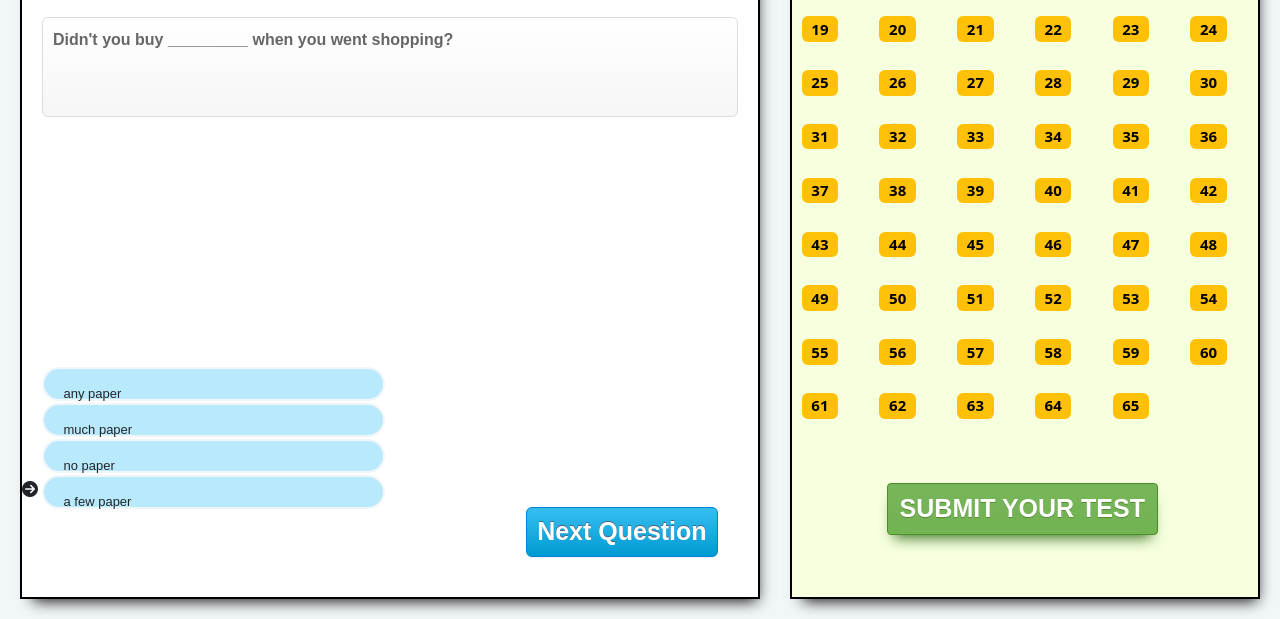
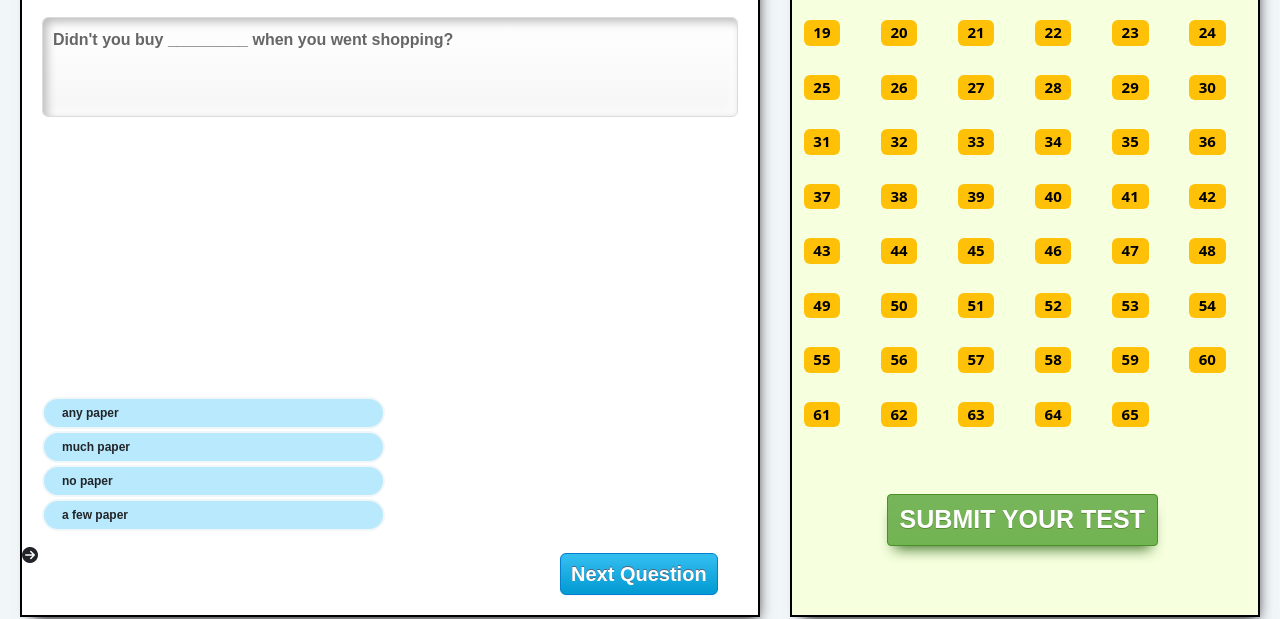
Before and after one commit to 1204yashika/CSPrep, a website: page client/exam.html in a window 1280 px wide. Shown: the part 181-800 px from the top of the page. Drawn offline with nearby package versions, Linux system fonts and the light colour scheme.

Commit message:
"Updated - 27/04/2023"

```diff
--- a/client/exam.html
+++ b/client/exam.html
@@ -36,7 +36,7 @@
           <div class="timer" id="timer"></div>
         </div>
 
-        <div id="question"></div>
+        <div class="question"></div>
         <div id="imgs">
           <img src="" id="imgid" style="min-height: 200px; max-height: 200px; max-width: 300px; min-width: 300px;" />
         </div>
--- a/client/script.js
+++ b/client/script.js
@@ -69,7 +69,8 @@ function fatchdata() {
 function dataHtml(i2) {
   var i = parseInt(i2);
   document.querySelector("#qno").innerHTML = i + 1;
-  document.querySelector("#question").innerHTML = data[i].Question;
+  document.querySelector(".question").innerHTML = data[i].Question;
+  document.querySelector(".question").setAttribute('id',data[i].Qid);
   document.querySelector("#OptionA").innerHTML = data[i].OptionA;
   document.querySelector("#OptionB").innerHTML = data[i].OptionB;
   document.querySelector("#OptionC").innerHTML = data[i].OptionC;
@@ -80,10 +81,10 @@ function dataHtml(i2) {
     imgs.style.display = "block";
     str = "Images/" + data[i].ImageName + ".png";
     document.querySelector("#imgs>img").setAttribute("src", str);
-    option.style.marginTop = "20px";
+    option.style.marginTop = "50px";
   } else {
     imgs.style.display = "none";
-    option.style.marginTop = "250px";
+    option.style.marginTop = "280px";
   }
 }
 function nxtque() {
--- a/client/style.css
+++ b/client/style.css
@@ -395,7 +395,7 @@
   font-size: 24px;
   color: #D21312;
 }
-#question {
+.question {
   margin: 20px;
   background-color: #F1F6F9;
   min-height: 100px;
@@ -411,26 +411,26 @@
   border-top-right-radius:6px;
   border-bottom-left-radius:6px;
   border-bottom-right-radius:6px;
-  box-shadow:inset 0px 1px 0px 0px #ffffff;
+  box-shadow: inset 4px 4px 10px #bcbcbc, inset -4px -4px 10px #ffffff;
   text-shadow:inset 0px 1px 0px #ffffff;
   background:linear-gradient(#ffffff, #f6f6f6);
 }
 .option {
   display: flex;
   flex-direction: column;
-  margin: 250px 20px 10px;
+  margin: 280px 20px 10px;
   padding-right: 10px;
   min-height: 100px;
-  max-height: 100px;
+  max-height: 250px;
   font-family: sans-serif;
 }
 .form-check {
-  font-size: 13px;
+  font-size: 12px;
   width: 50%;
-  padding: 15px;
+  font-weight: 600;
+  padding: 5px 10px 5px;
   min-height: fit-content;
   background-color: #B9E9FC;
-  /* height: 100%; */
   border: 2px solid #F1F6F9;
   border-radius: 50px;
   cursor: pointer;
@@ -463,9 +463,9 @@
 	cursor:pointer;
 	color:#ffffff;
   float: right;
-  margin: 30px 40px 20px 0;
+  margin: 10px 40px 20px 0;
 	font-family:Arial;
-	font-size:25px;
+	font-size:20px;
 	font-weight:bold;
 	padding: 5px 10px 5px;
 	text-decoration:none;
@@ -489,6 +489,7 @@
   display: grid;
   grid-template-columns: repeat(6, 1fr);
   grid-template-rows: repeat(11, 1fr);
+  margin: 2px !important;
 }
 .button {
   text-align: center;
```
